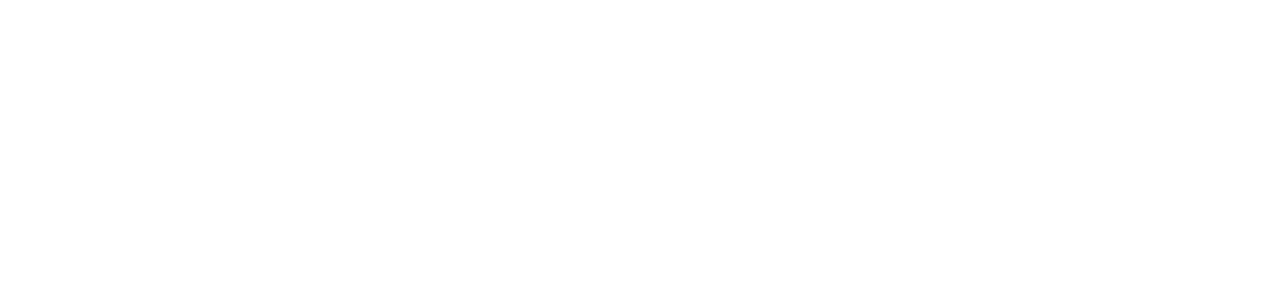
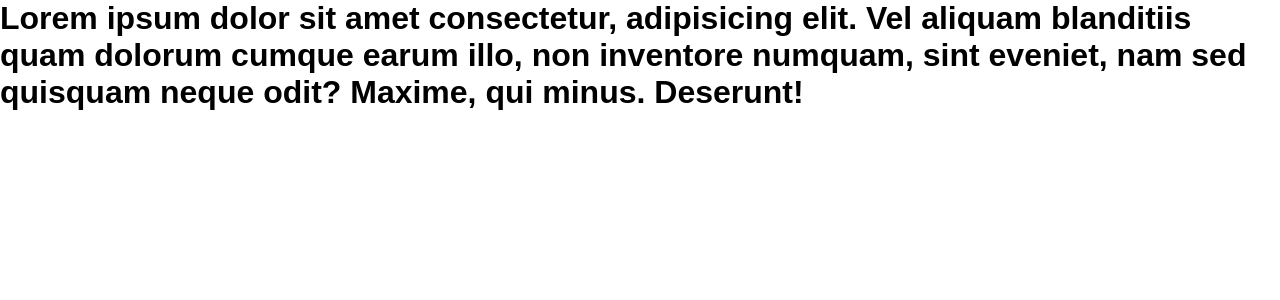
Before and after one commit to matteopoliti/vite-boolfolio, a Vue app: page / in a window 1280 px wide. Shown: the top 300 px of the page. Built offline with nearby package versions, Linux system fonts and the light colour scheme; no server answers.

Commit message:
Feat: added call to endpoint in Laravel and printing projects in console

```diff
--- a/src/App.vue
+++ b/src/App.vue
@@ -1,10 +1,11 @@
 <script>
-import axios from "axios";
+
 import { store } from "./store";
+import MainApp from './Main/MainApp.vue'
 
 export default {
     components: {
-
+        MainApp
     },
     data() {
         return {
@@ -16,7 +17,9 @@ export default {
 }
 </script>
 
-<template></template>
+<template>
+    <MainApp />
+</template>
 
 <style lang="scss">
 @use "./styles/general.scss";
--- /dev/null
+++ b/src/Main/MainApp.vue
@@ -0,0 +1,32 @@
+<template>
+    <main>
+        <h1>Lorem ipsum dolor sit amet consectetur, adipisicing elit. Vel aliquam blanditiis quam dolorum cumque earum
+            illo, non inventore numquam, sint eveniet, nam sed quisquam neque odit? Maxime, qui minus. Deserunt!</h1>
+    </main>
+</template>
+
+<script>
+import axios from "axios";
+export default {
+
+    data() {
+
+        return {
+
+        }
+    },
+    methods: {
+        getProjects() {
+            axios.get('http://127.0.0.1:8000/api/projects')
+                .then(res => {
+                    console.log(res.data.projects)
+                })
+        }
+    },
+    mounted() {
+        this.getProjects()
+    },
+}
+</script>
+
+<style lang="scss" scoped></style>
--- a/src/styles/general.scss
+++ b/src/styles/general.scss
@@ -1,2 +1,12 @@
 @use "./partials/variables" as *;
 @use "./partials/mixins" as *;
+
+html {
+    font-family: sans-serif;
+}
+
+* {
+    padding: 0;
+    margin: 0;
+    box-sizing: border-box;
+}
```
